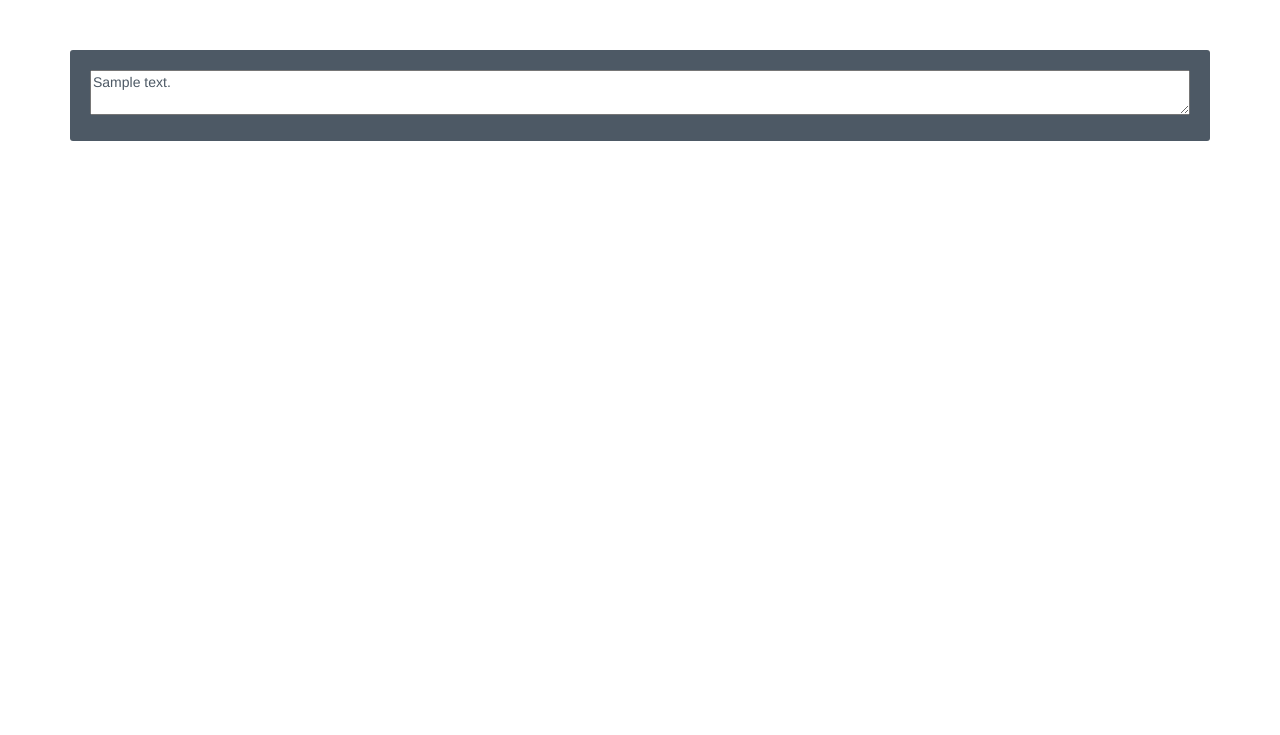
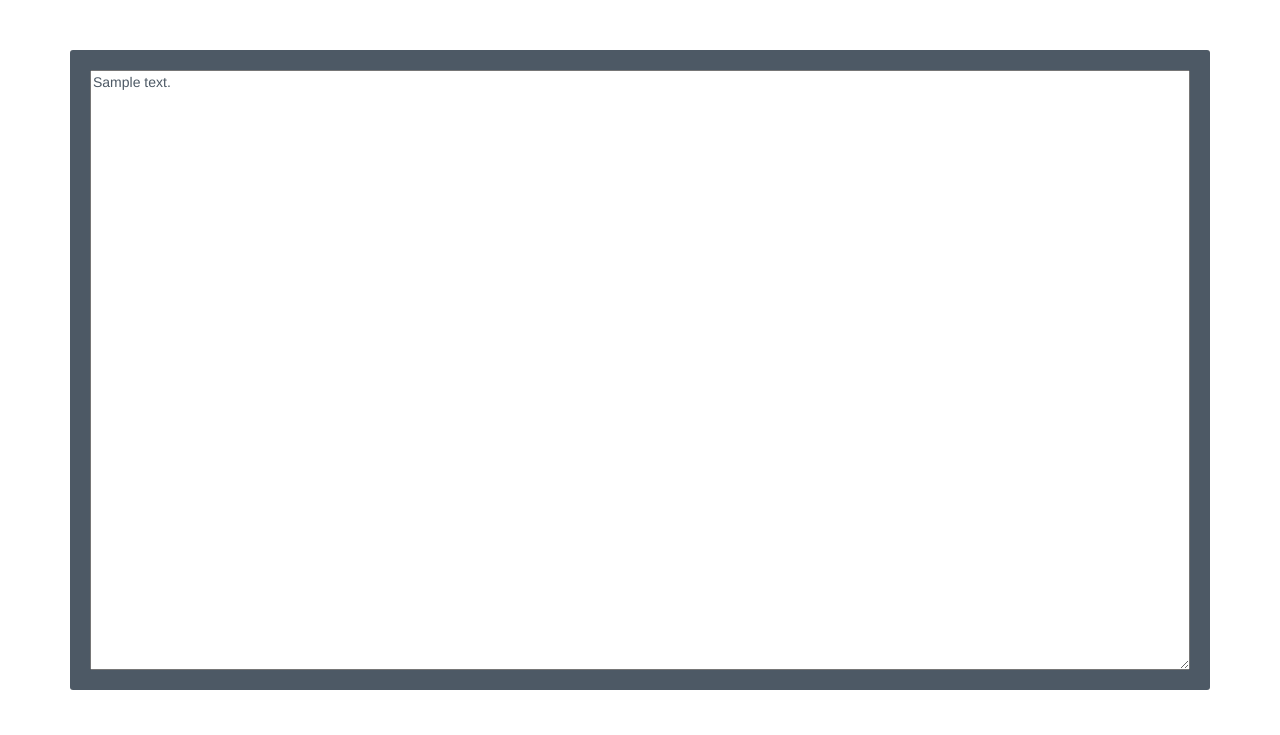
Before and after one commit to shnako/iTec2015Camenita, a Django app: template unified_test/templates/app/text-wrapper.html in a window 1280 px wide. Shown: the part 65-800 px from the top of the page. Run offline with Django 3.2, Linux system fonts and the light colour scheme; the template is opened without the code that fills it: most values are stand-ins (such as "Sample title", 1, 10 or a date in 2020); some libraries are stand-ins or nearby versions.

Commit message:
Fixed text-wrapper height.

```diff
--- a/unified_test/static/css/text-wrapper.css
+++ b/unified_test/static/css/text-wrapper.css
@@ -1,9 +1,14 @@
+#main-wrapper {
+    height: 80%;
+}
+
 #text-wrapper {
     width: 100%;
+    height: 100%;
 }
 
 #text-wrapper textarea {
-    width: 100%;
-    height: 80%;
+    width: inherit;
+    height: inherit;
     resize: vertical;
 }
```
